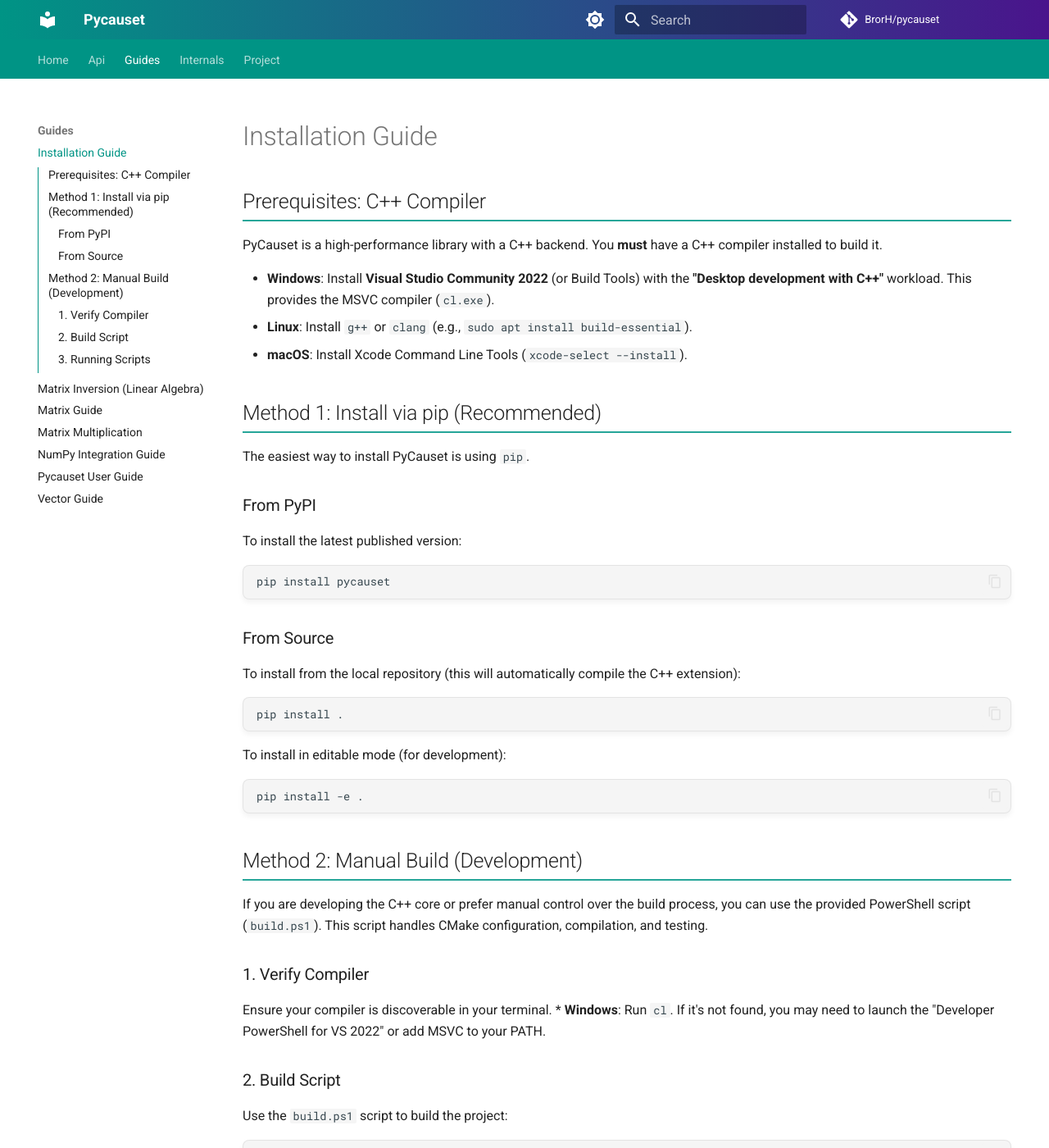
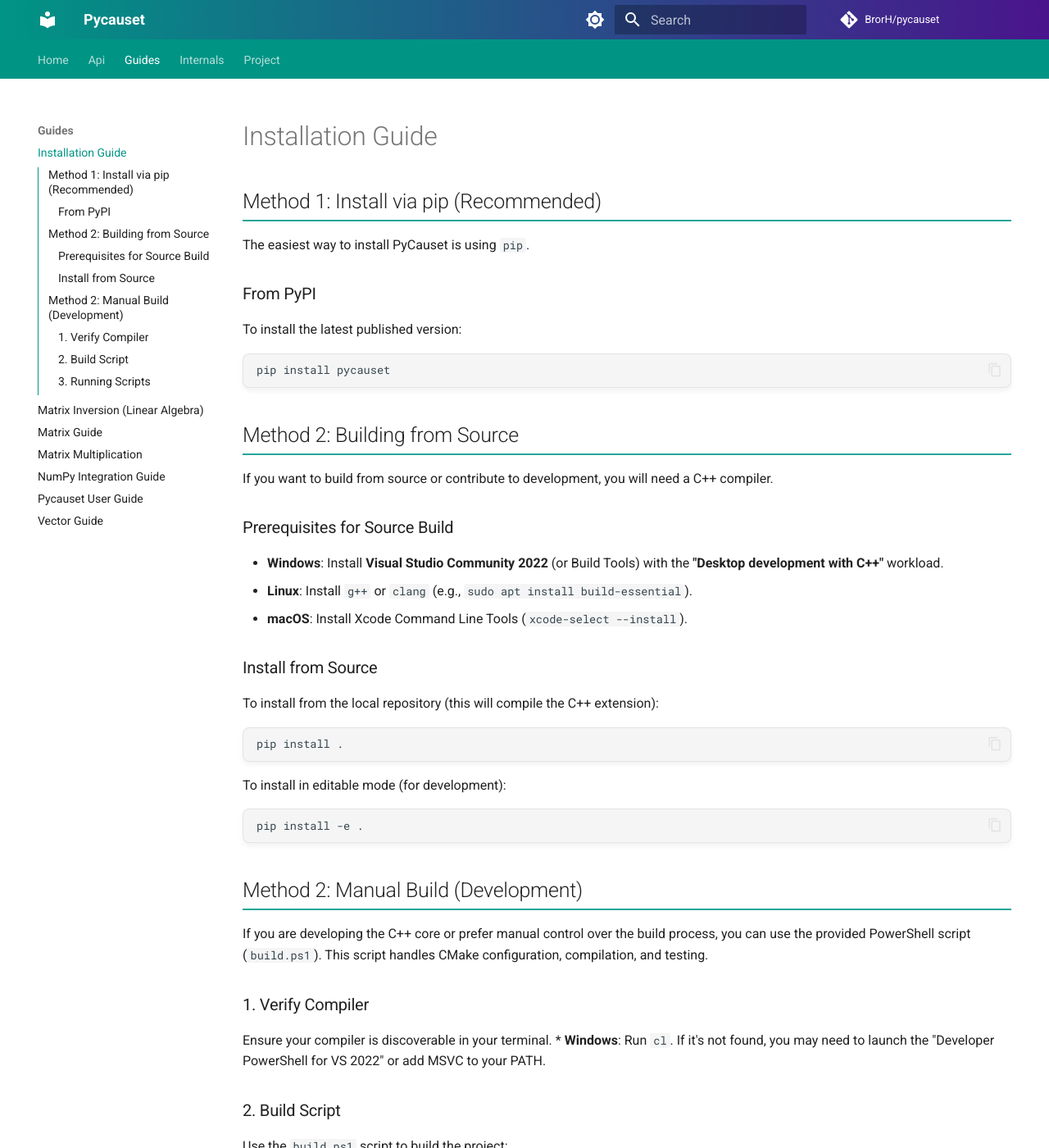
Before and after one commit to BrorH/pycauset, an MkDocs documentation site: the page built from documentation/guides/Installation.md, in a window 1280 px wide and 1400 px high. Shown: the whole window at 82% size. Built offline with MkDocs 1.6.1 and Material for MkDocs 9.7.7, drawn with Linux system fonts in a browser that asks for light colours; comment, search, counter and statistics services are not loaded.

Commit message:
update README and installation guide to reflect removal of C++ compiler requirement

````diff
--- a/documentation/guides/Installation.md
+++ b/documentation/guides/Installation.md
@@ -1,11 +1,4 @@
 # Installation Guide
-
-## Prerequisites: C++ Compiler
-PyCauset is a high-performance library with a C++ backend. You **must** have a C++ compiler installed to build it.
-
-*   **Windows**: Install **Visual Studio Community 2022** (or Build Tools) with the **"Desktop development with C++"** workload. This provides the MSVC compiler (`cl.exe`).
-*   **Linux**: Install `g++` or `clang` (e.g., `sudo apt install build-essential`).
-*   **macOS**: Install Xcode Command Line Tools (`xcode-select --install`).
 
 ## Method 1: Install via pip (Recommended)
 The easiest way to install PyCauset is using `pip`.
@@ -16,8 +9,16 @@
 pip install pycauset
 ```
 
-### From Source
-To install from the local repository (this will automatically compile the C++ extension):
+## Method 2: Building from Source
+If you want to build from source or contribute to development, you will need a C++ compiler.
+
+### Prerequisites for Source Build
+*   **Windows**: Install **Visual Studio Community 2022** (or Build Tools) with the **"Desktop development with C++"** workload.
+*   **Linux**: Install `g++` or `clang` (e.g., `sudo apt install build-essential`).
+*   **macOS**: Install Xcode Command Line Tools (`xcode-select --install`).
+
+### Install from Source
+To install from the local repository (this will compile the C++ extension):
 
 ```bash
 pip install .
````
Also changed, not shown: README.md (+2 -2 lines), documentation/.obsidian/workspace.json.
